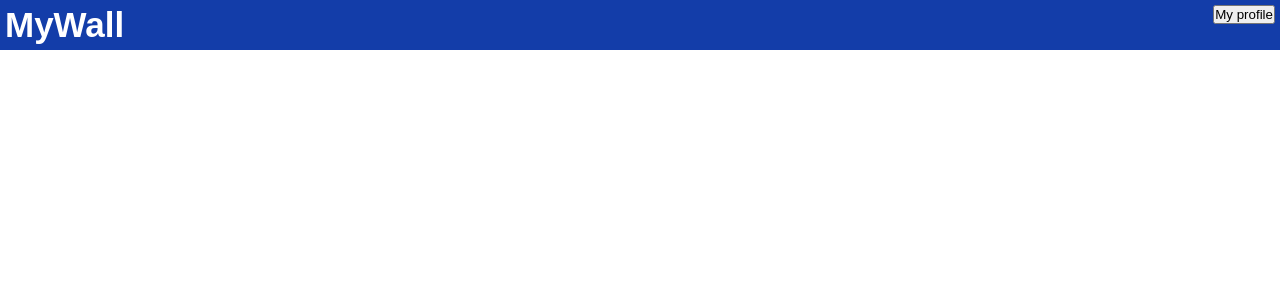
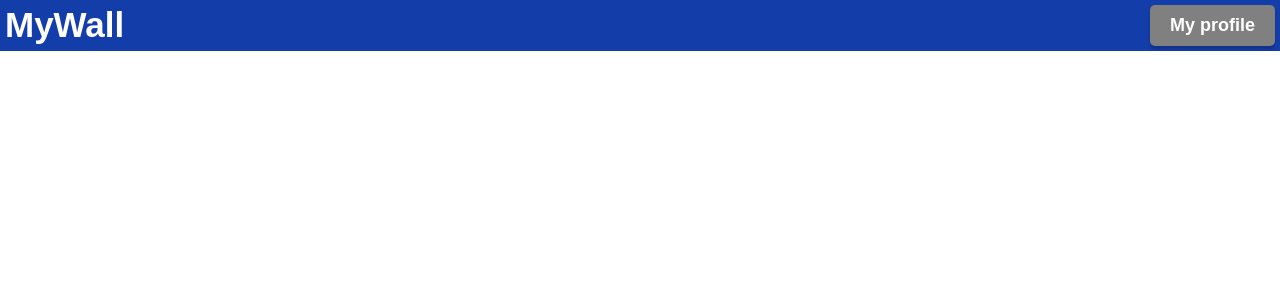
Before and after one commit to Jednookiprogramista/first-app-frontend, a React (Create React App) app: page / in a window 1280 px wide. Shown: the top 300 px of the page. Built offline with nearby package versions, Linux system fonts and the light colour scheme.

Commit message:
Styled the header and button

```diff
--- a/src/App.css
+++ b/src/App.css
@@ -7,9 +7,26 @@ header {
  justify-content: space-between;
 }
 
-h1 {
+.first-title {
  font-size: 35px ;
- justify-content: center;
+ align-items: center;
+ cursor: pointer;
 
 
 }
+
+button {
+ display: inline-block;
+ padding: 10px 20px;
+ font-size: 18px;
+ font-weight: bold;
+ color: #fff;
+ text-align: center;
+ text-decoration: none;
+ background-color: #808080;
+ border-radius: 5px;
+ border: none;
+ box-shadow: 0 3px 3px rgba(0, 0, 0, 0.2);
+ cursor: pointer;
+
+}
--- a/src/App.tsx
+++ b/src/App.tsx
@@ -10,10 +10,10 @@ export const  App = () =>  {
   return (
     <>
         <header>
-        <h1>
+        <h1 className={"first-title "}>
             <strong>MyWall</strong>
         </h1>
-            <div className="myprofile" >
+            <div className="my profile" >
                  <button>My profile</button>
 
             </div>
```
